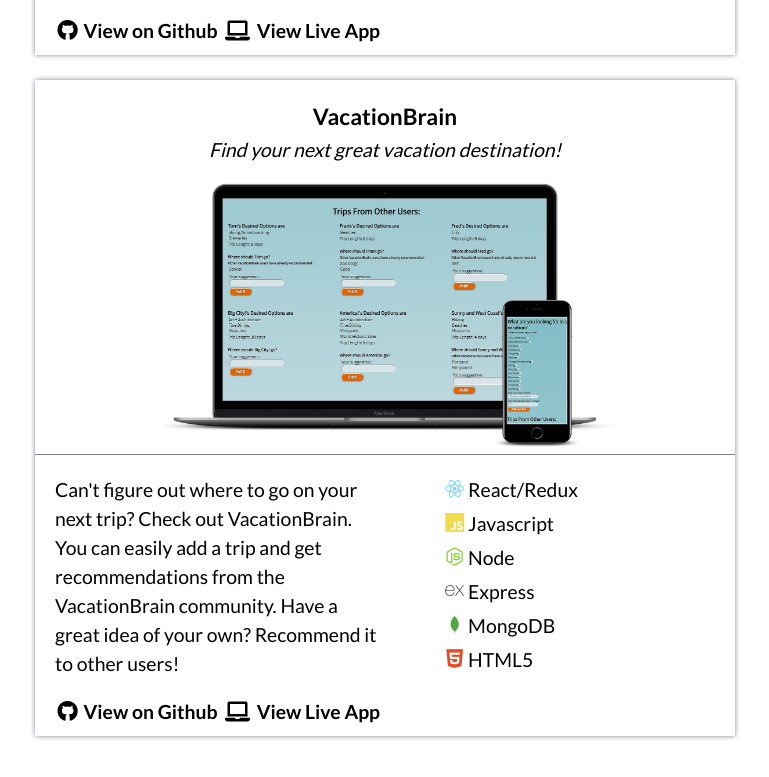
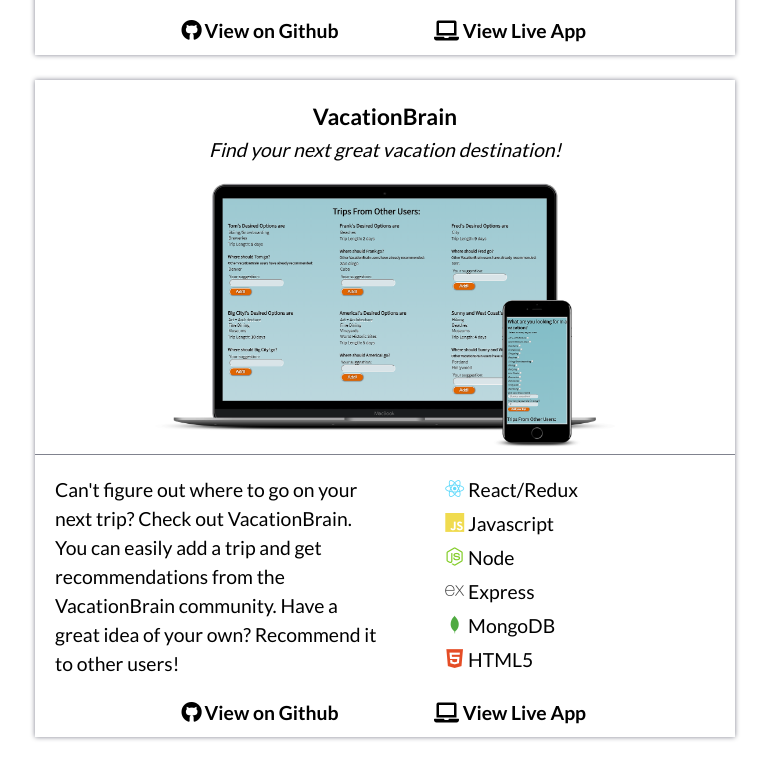
Before and after one commit to ethanfrigon/portfolio, a plain HTML site: page index.html in a window 1280 px wide. Shown: the part 2747-3524 px from the top of the page, without its empty margins (255-1024 px from the left). Drawn offline with nearby package versions, Linux system fonts and the light colour scheme.

Commit message:
changed link layout

```diff
--- a/index.html
+++ b/index.html
@@ -57,7 +57,7 @@
             <p class="app-description">
               DownTheBlock connects you with your neighborhood and provides a convenient way of staying informed. Whether you lost your pet, are throwing an event, or want to be aware of the latest criminal activity around you, DownTheBlock is here to help. Join today to stay up-to-date on everything happening close to home as well as in the broader community!
             </p>
-          <div class="link-container">
+          <!-- <div class="link-container">
             <span class="app-link">
               <a href="https://github.com/thinkful-ei26/Down-The-Block-Client" target="_blank">
                 <i class="fab fa-github"></i> View on Github
@@ -68,7 +68,7 @@
                 <i class="fas fa-laptop"></i> View Live App
               </a>
             </span>
-          </div>
+          </div> -->
           </div>
           <div class="tech-stack-section">
             <div class="tech-stack-lists">
@@ -107,6 +107,18 @@
             </div>
           </div>
         </div>
+        <div class="link-container">
+            <span class="app-link">
+              <a href="https://github.com/thinkful-ei26/Down-The-Block-Client" target="_blank">
+                <i class="fab fa-github"></i> View on Github
+              </a>
+            </span>
+            <span class="app-link">
+              <a href="https://down-the-block.herokuapp.com/" target="_blank">
+                <i class="fas fa-laptop"></i> View Live App
+              </a>
+            </span>
+          </div>
       </div>
     </article>
     <article class="project" tabindex="0">
@@ -123,18 +135,6 @@
             <p class="app-description">
               SpanishX provides a simple and intuitive Spanish language learning experience based on the spaced repetition learning method. It asks you to define a word, then provides feedback and shows you the next word based on your previous answer history. Come to learn Spanish, stay for the GIFs!
             </p>
-            <div class="link-container">
-              <span class="app-link">
-                <a href="https://github.com/thinkful-ei26/spaced-repetition-client-codey-ethan" target="_blank">
-                  <i class="fab fa-github"></i> View on Github
-                </a>
-              </span>
-              <span class="app-link">
-                <a href="https://spaced-repetition-codey-ethan.herokuapp.com/" target="_blank">
-                  <i class="fas fa-laptop"></i> View Live App
-                </a>
-              </span>
-            </div>
           </div>
           <div class="tech-stack-section">
             <div class="tech-stack-lists">
@@ -166,6 +166,18 @@
             </div>
           </div>
         </div>
+        <div class="link-container">
+            <span class="app-link">
+              <a href="https://github.com/thinkful-ei26/spaced-repetition-client-codey-ethan" target="_blank">
+                <i class="fab fa-github"></i> View on Github
+              </a>
+            </span>
+            <span class="app-link">
+              <a href="https://spaced-repetition-codey-ethan.herokuapp.com/" target="_blank">
+                <i class="fas fa-laptop"></i> View Live App
+              </a>
+            </span>
+          </div>
       </div>
     </article>
       <article class="project" tabindex="0">
@@ -182,18 +194,7 @@
               <p class="app-description">
                 Can't figure out where to go on your next trip? Check out VacationBrain. You can easily add a trip and get recommendations from the VacationBrain community. Have a great idea of your own? Recommend it to other users!
               </p>
-              <div class="link-container">
-                <span class="app-link">
-                  <a href="https://github.com/thinkful-ei26/ethan-vb-client" target="_blank">
-                    <i class="fab fa-github"></i> View on Github
-                  </a>
-                </span>
-                <span class="app-link">
-                  <a href="https://ethan-vb-client.herokuapp.com/" target="_blank">
-                    <i class="fas fa-laptop"></i> View Live App
-                  </a>
-                </span>
-              </div>
+
             </div>
             <div class="tech-stack-section">
               <div class="tech-stack-lists">
@@ -220,6 +221,18 @@
               </div>
             </div>
           </div>
+          <div class="link-container">
+              <span class="app-link">
+                <a href="https://github.com/thinkful-ei26/ethan-vb-client" target="_blank">
+                  <i class="fab fa-github"></i> View on Github
+                </a>
+              </span>
+              <span class="app-link">
+                <a href="https://ethan-vb-client.herokuapp.com/" target="_blank">
+                  <i class="fas fa-laptop"></i> View Live App
+                </a>
+              </span>
+            </div>
         </div>
       </article>
       </section>
--- a/styles/main.css
+++ b/styles/main.css
@@ -192,7 +192,7 @@ li {
 
 .app-link {
   flex: 1;
-  /* width: 100px; */
+  max-width: 250px;
   /* margin: auto; */
   text-align: center
 }
```
